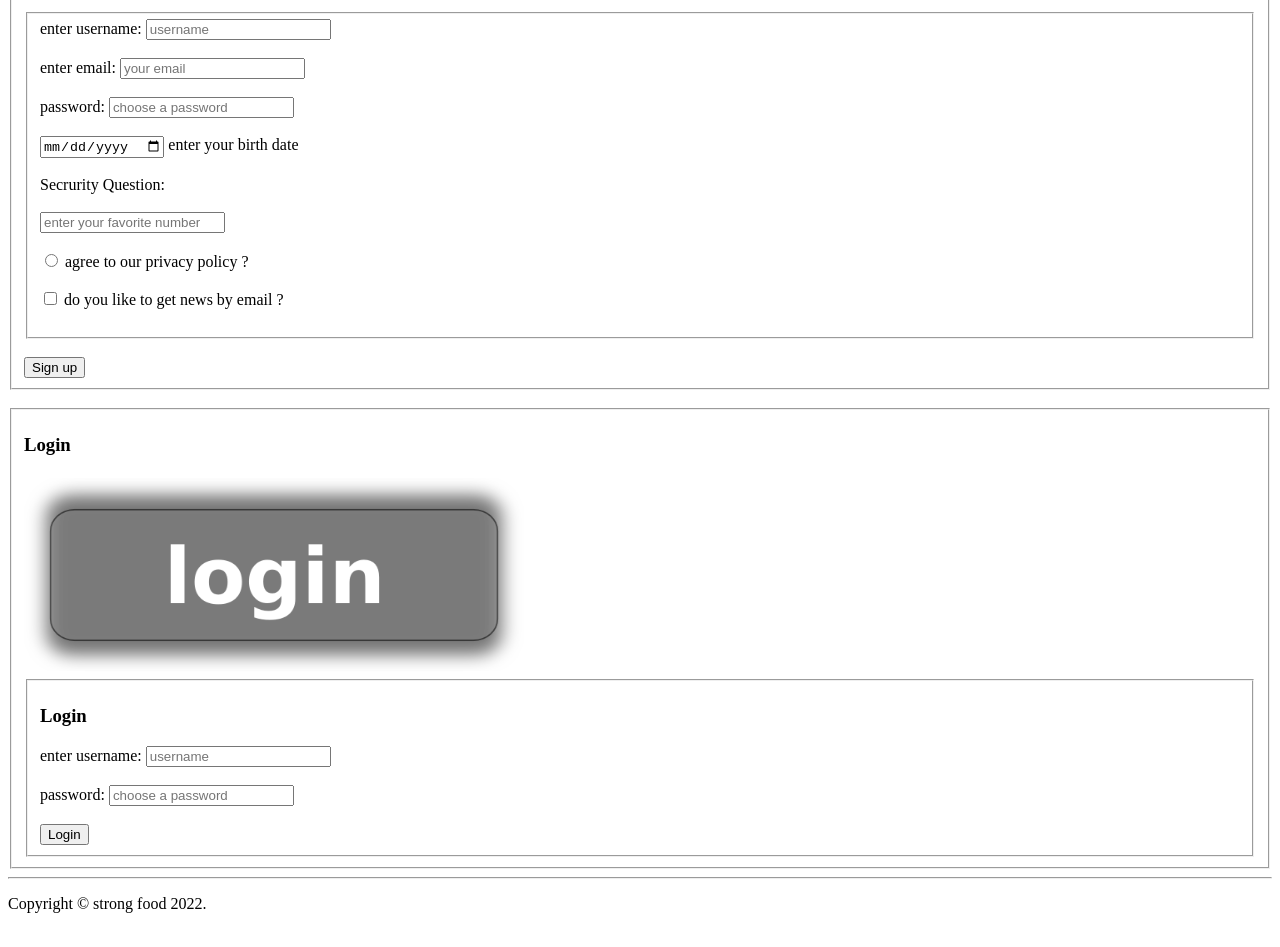
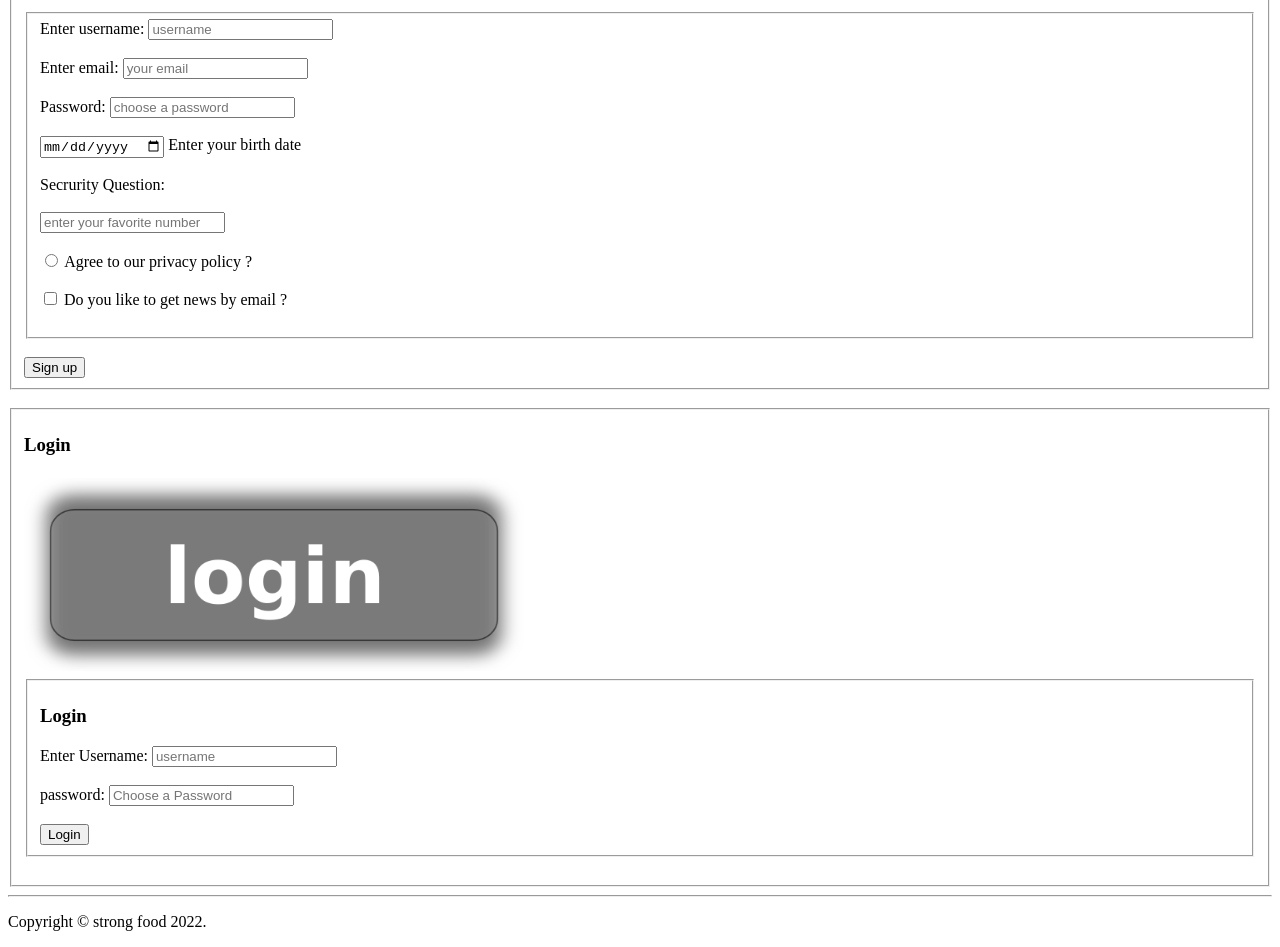
Before and after one commit to aliafshin/StrongFood, a plain HTML site: page LoginSignup.html in a window 1280 px wide. Shown: the part 460-1407 px from the top of the page. Drawn offline with Linux system fonts and the light colour scheme.

Commit message:
fix boarder issue
fix border issue an make code prettier

```diff
--- a/LoginSignup.html
+++ b/LoginSignup.html
@@ -20,7 +20,7 @@
                 <li><a href="/">Home</a></li>
                 <li><a href="menu.html">Menu</a></li>
                 <li><a href="makeanorder.html">Make an order</a></li>
-                <li><a href="login.html">Login / SignUp</a></li>
+                <li><a href="LoginSignup.html">Login / SignUp</a></li>
                 <li><a href="aboutus.html">About us</a></li>
             </ul>
         </nav>
@@ -31,29 +31,29 @@
     <main>
         <form action="">
             <fieldset>
-                <h3>sign up</h3>
+                <h3>Sign up</h3>
                 <img src="/img/sign-up.png" alt="Signup" width="500" height="200"><br><br>
                 <fieldset>
-                    <label for="username">enter username:</label>
+                    <label for="username">Enter username:</label>
                     <input type="text" id="username" name="username" placeholder="username" required>
                     <br><br>
-                    <label for="email">enter email:</label>
+                    <label for="email">Enter email:</label>
                     <input type="email" id="email" name="email" placeholder="your email" required>
                     <br><br>
-                    <label for="pasword">password:</label>
+                    <label for="pasword">Password:</label>
                     <input type="password" id="password" name="password" placeholder="choose a password" required>
                     <br><br>
                     <input type="date" id="birth">
-                    <label for="birth">enter your birth date</label>
+                    <label for="birth">Enter your birth date</label>
                     <br><br>
                     <label for="number">Secrurity Question:</label><br><br>
                     <input type="number" id="number" placeholder="enter your favorite number">
                     <br><br>
                     <input type="radio" id="accept">
-                    <label for="accept">agree to our privacy policy ?</label>
+                    <label for="accept">Agree to our privacy policy ?</label>
                     <br><br>
                     <input type="checkbox" id="sendemail">
-                    <label for="sendemail">do you like to get news by email ?</label>
+                    <label for="sendemail">Do you like to get news by email ?</label>
                     <br><br>
                 </fieldset><br>
                 <button>Sign up</button>
@@ -66,14 +66,14 @@
                     <fieldset>
                         <form action="">
                             <h3>Login</h3>
-                            <label for="username">enter username:</label>
+                            <label for="username">Enter Username:</label>
                             <input type="text" id="username" name="username" placeholder="username" required>
                             <br><br>
-                            <label for="pasword">password:</label>
-                            <input type="password" id="password" name="password" placeholder="choose a password" required>
+                            <label for="Password">password:</label>
+                            <input type="Password" id="Password" name="Password" placeholder="Choose a Password" required>
                             <br><br>
                             <button>Login</button>
-                    </fieldset>
+                    </fieldset><br>
                     </fieldset>
                 </section>
 
```
